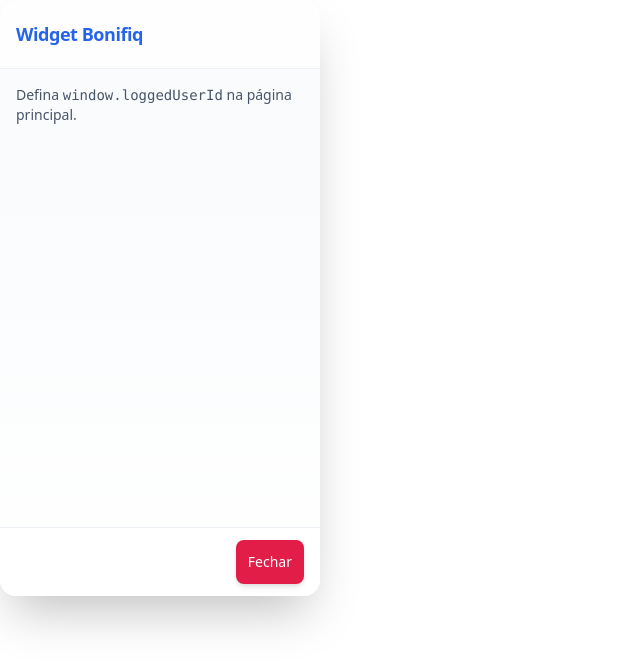
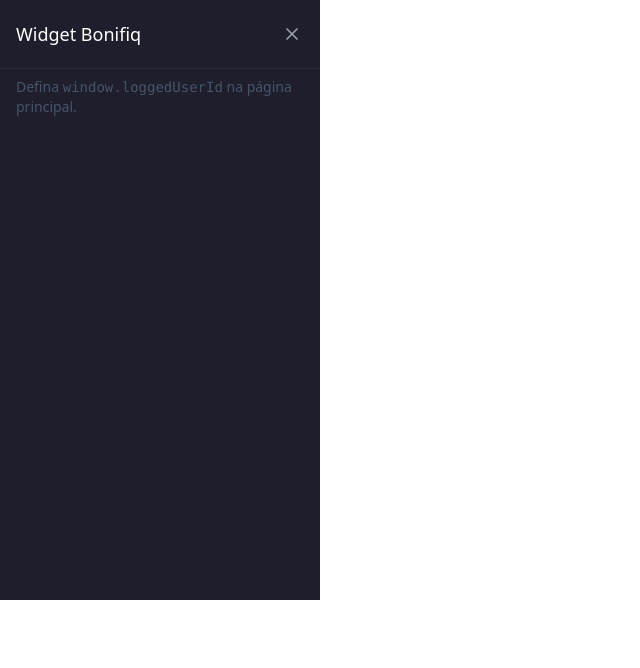
Before and after one commit to jeremiasmarinho/prova-frontend-bonifiq, a React (Vite) app in the folder widget-app/: page / in a window 1280 px wide. Shown: the top 668 px of the page, without its empty margins (0-640 px from the left). Built offline with nearby package versions, Linux system fonts and the light colour scheme.

Commit message:
Conclusão de alguns ajustes de estilização.

```diff
--- a/widget-app/src/App.tsx
+++ b/widget-app/src/App.tsx
@@ -61,31 +61,19 @@
   return (
     <div
       className="
-        w-[320px] h-[596px] max-w-full overflow-hidden
-        flex flex-col rounded-2xl shadow-2xl
-        bg-gradient-to-b from-slate-50 to-white dark:from-slate-900 dark:to-slate-950
-        text-slate-900 dark:text-slate-100
+        w-[320px] h-[600px] max-w-full overflow-hidden
+        flex flex-col
+        bg-[#1e1e2d] text-white
       "
     >
-      {/* Header (fixo, sem consumir a altura rolável) */}
-      <header
-        className="
-          flex-shrink-0 px-4 py-3 border-b border-slate-200/60
-          bg-white/80 backdrop-blur rounded-t-2xl
-          dark:border-slate-700/50 dark:bg-slate-900/70
-        "
-      >
-        <h1 className="text-lg font-semibold text-blue-600 dark:text-blue-400 tracking-tight">
-          Widget Bonifiq
-        </h1>
+      {/* Header */}
+      <header className="flex-shrink-0 px-4 py-3 flex justify-between items-center border-b border-[#2a2a3b]">
+        <h1 className="text-lg font-medium">Widget Bonifiq</h1>
+        <CloseButton />
       </header>
 
       {/* Conteúdo rolável interno */}
-      <main
-        className="
-          flex-1 min-h-0 overflow-y-auto p-4 space-y-4
-          [scrollbar-width:thin] [scrollbar-color:theme(colors.slate.400)_transparent]
-        "
+      <main className="flex-1 min-h-0 overflow-y-auto px-4 py-2 space-y-3"
       >
         {!userId && (
           <p
@@ -105,19 +93,6 @@
 
         {posts.length > 0 && <PostsList posts={posts} />}
       </main>
-
-      {/* Footer (fixo) */}
-      <footer
-        className="
-          flex-shrink-0 px-4 py-3 border-t border-slate-200/60
-          bg-white/80 backdrop-blur rounded-b-2xl
-          dark:border-slate-700/50 dark:bg-slate-900/70
-        "
-      >
-        <div className="flex justify-end">
-          <CloseButton />
-        </div>
-      </footer>
     </div>
   );
 }
--- a/widget-app/src/components/CloseButton.tsx
+++ b/widget-app/src/components/CloseButton.tsx
@@ -7,11 +7,19 @@
   return (
     <button
       onClick={fechar}
-      className="px-3 py-2 rounded-lg text-white bg-rose-600 hover:bg-rose-700 active:bg-rose-800
-                 shadow-md hover:shadow-lg transition focus:outline-none focus:ring-2
-                 focus:ring-rose-300 text-sm"
+      className="w-6 h-6 flex items-center justify-center text-gray-400 hover:text-white transition-colors"
     >
-      Fechar
+      <svg
+        viewBox="0 0 24 24"
+        fill="none"
+        stroke="currentColor"
+        className="w-5 h-5"
+        strokeWidth="2"
+        strokeLinecap="round"
+        strokeLinejoin="round"
+      >
+        <path d="M18 6L6 18M6 6l12 12"/>
+      </svg>
     </button>
   );
 }
--- a/widget-app/src/components/PostsList.tsx
+++ b/widget-app/src/components/PostsList.tsx
@@ -5,19 +5,17 @@
     <section
       role="region"
       aria-label="Posts"
-      className="p-3 rounded-xl border bg-white shadow-sm transition hover:shadow-md
-                        dark:bg-slate-900/60 dark:border-slate-700/50"
+      className="flex-1 overflow-hidden"
     >
-      <h3 className="text-sm font-semibold mb-2">Posts</h3>
-      <ul className="space-y-3 max-h-72 overflow-y-auto pr-1">
+      <h3 className="text-sm font-medium mb-3">Posts</h3>
+      <ul className="space-y-3 overflow-y-auto h-[calc(100vh-220px)] md:h-[460px] pr-2 [scrollbar-width:thin] [scrollbar-color:theme(colors.slate.600)_transparent] hover:[scrollbar-color:theme(colors.slate.500)_transparent]">
         {posts.map((post) => (
           <li
             key={post.id}
-            className="p-3 rounded-lg border bg-slate-50 dark:bg-slate-800/60 dark:border-slate-700/50
-                       transition hover:translate-y-0.5 hover:shadow-sm active:scale-[.995]"
+            className="p-3 rounded-lg bg-[#2a2a3b] hover:bg-[#2f2f42] transition-colors"
           >
-            <strong className="block text-sm">{post.title}</strong>
-            <p className="text-xs text-slate-700 dark:text-slate-300">
+            <strong className="block text-sm mb-1">{post.title}</strong>
+            <p className="text-sm text-gray-400 leading-relaxed">
               {post.body}
             </p>
           </li>
--- a/widget-app/src/components/UserInfo.tsx
+++ b/widget-app/src/components/UserInfo.tsx
@@ -5,11 +5,10 @@
     <section
       role="region"
       aria-label="Informações do usuário"
-      className="p-3 rounded-xl border bg-white shadow-sm transition hover:shadow-md
-                        dark:bg-slate-900/60 dark:border-slate-700/50"
+      className="pb-2"
     >
-      <h2 className="text-base font-semibold">{user.name}</h2>
-      <p className="text-sm text-slate-600 dark:text-slate-400">{user.email}</p>
+      <h2 className="text-base font-medium mb-1">{user.name}</h2>
+      <p className="text-sm text-gray-400">{user.email}</p>
     </section>
   );
 }
```
Also changed, not shown: 1 other file (tests, documents, lock files or other folders).
